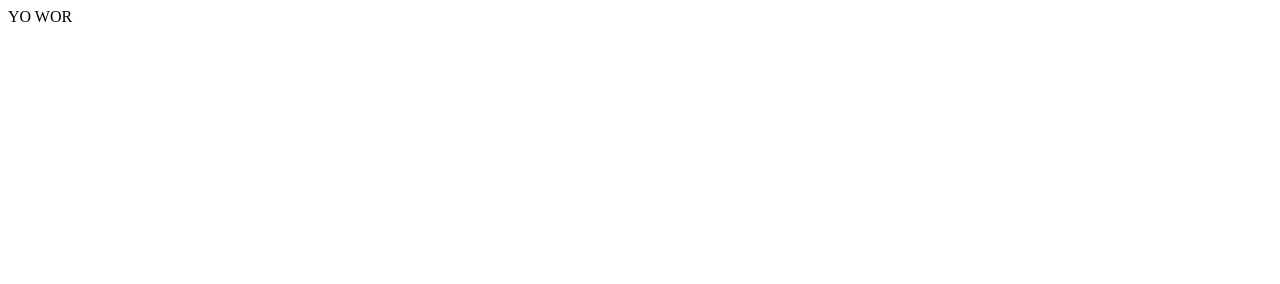
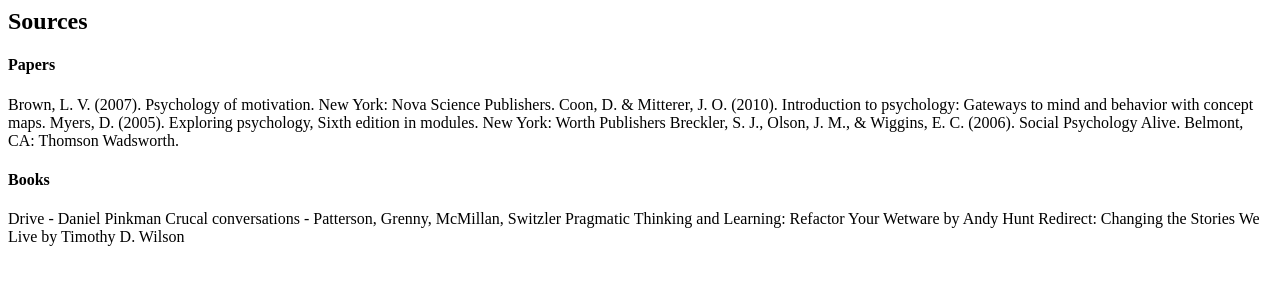
Before and after one commit to seanoneillcode/soft-skills, a plain HTML site: page index.html in a window 1280 px wide. Drawn offline with Linux system fonts and the light colour scheme.

Commit message:
added sources

```diff
--- a/index.html
+++ b/index.html
@@ -1 +1,22 @@
-YO WOR
+
+<div>
+<h2>Sources</h2>
+
+<h4>Papers</h4>
+
+<p>
+Brown, L. V. (2007). Psychology of motivation. New York: Nova Science Publishers.
+Coon, D. & Mitterer, J. O. (2010). Introduction to psychology: Gateways to mind and behavior with concept maps.
+Myers, D. (2005). Exploring psychology, Sixth edition in modules. New York: Worth Publishers
+Breckler, S. J., Olson, J. M., & Wiggins, E. C. (2006). Social Psychology Alive. Belmont, CA: Thomson Wadsworth.
+</p>
+
+<h4>Books</h4>
+<p>
+Drive  - Daniel Pinkman
+Crucal conversations - Patterson, Grenny, McMillan, Switzler
+Pragmatic Thinking and Learning: Refactor Your Wetware by Andy Hunt
+Redirect: Changing the Stories We Live by Timothy D. Wilson
+</p>
+
+</div>
```
